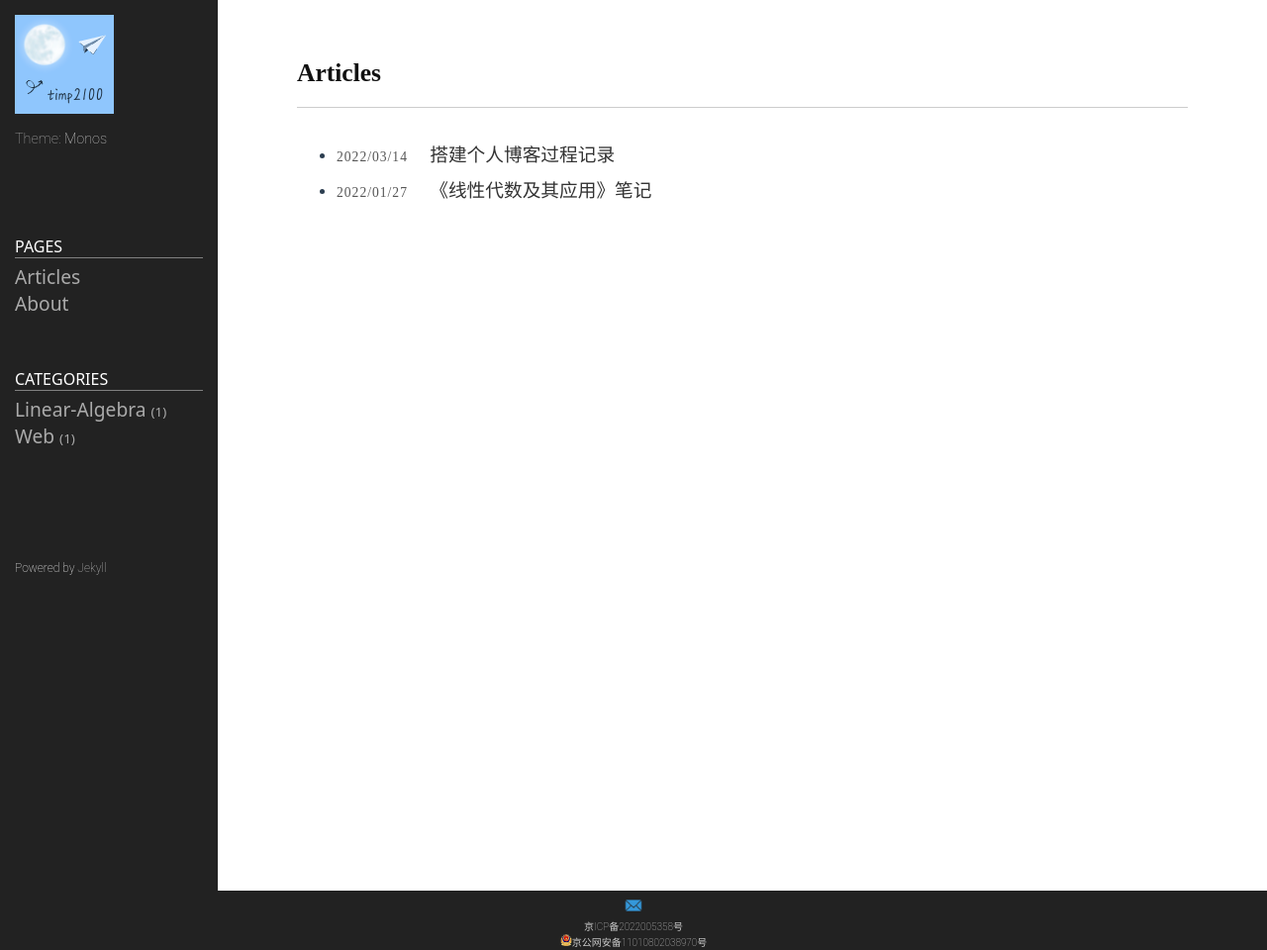
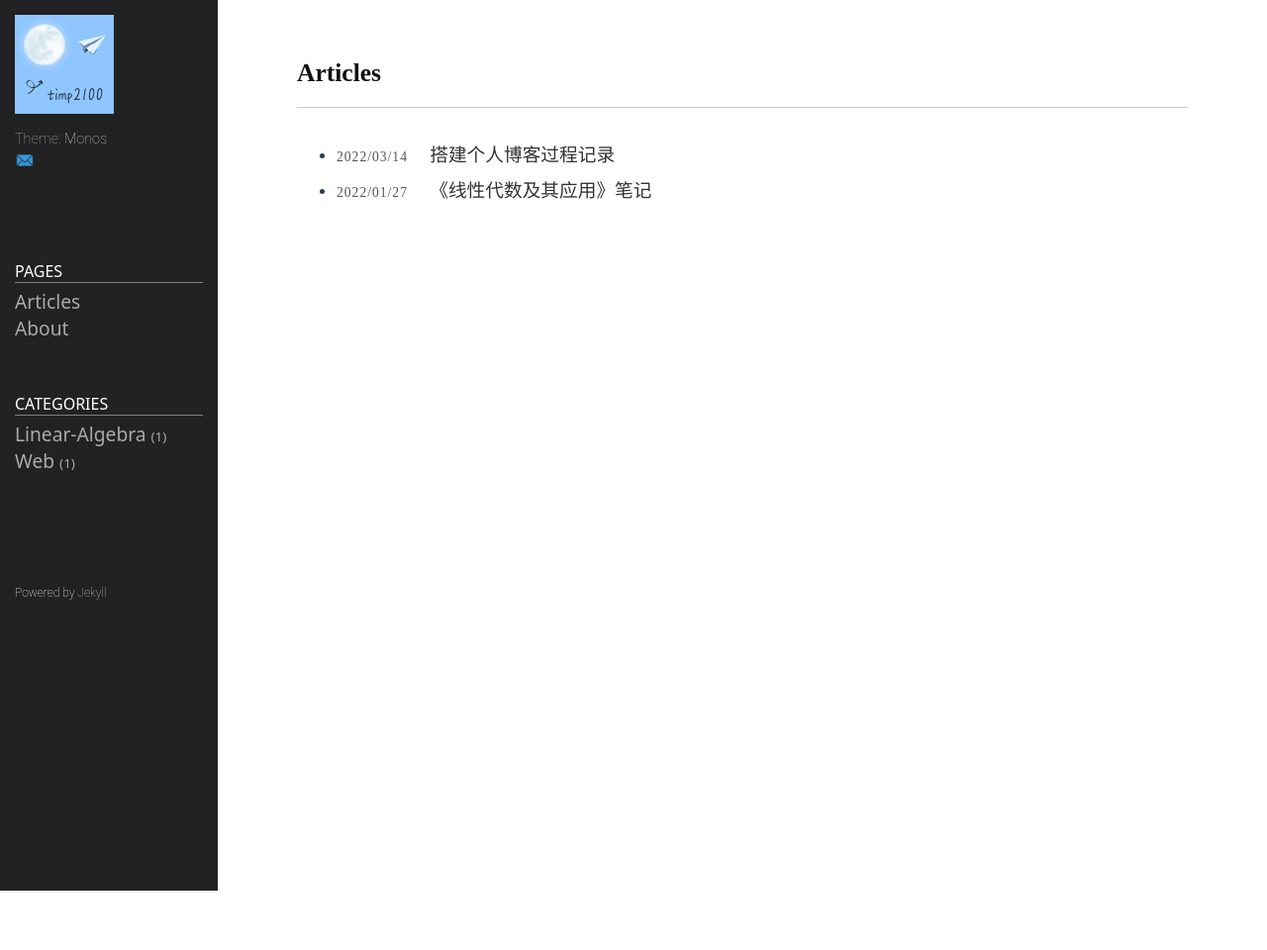
Before and after one commit to timp2100/timp2100.github.io, a Jekyll site: the page built from index.md, in a window 1280 px wide. Shown: the whole page at 99% size. Built offline with Jekyll 4.4.1, drawn with Linux system fonts in a browser that asks for light colours; some web fonts are replaced; comment, search, counter and statistics services are not loaded; after the commit the page ends 900 px from its top, so only the background shows below that.

Commit message:
delete record

```diff
--- a/_includes/default.html
+++ b/_includes/default.html
@@ -15,8 +15,14 @@
         {{ content }}
       </div>
     </div>
+    <script>
+      var _hmt = _hmt || [];
+      (function() {
+        var hm = document.createElement("script");
+        hm.src = "https://hm.baidu.com/hm.js?df356e0fb9552060739b6e2725d806d5";
+        var s = document.getElementsByTagName("script")[0];
+        s.parentNode.insertBefore(hm, s);
+      })();
+    </script>
   </body>
-  <footer>
-	{% include footer.html %}
-  </footer>
 </html>
--- a/_includes/footer.html
+++ /dev/null
@@ -1,22 +0,0 @@
-<div class="site-footer">
-  <div class="site-footer-connect">
-    {%- if site.email -%}
-    <a class="u-email" href="mailto:{{ site.email }}"><img src="https://timp2100.cn/images/mail.png"/></a>
-    {%- endif -%}
-  </div>
-  <div class="site-footer-record-ICP">
-    <a target="_blank" href="http://beian.miit.gov.cn/">京ICP备2022005358号</a>
-  </div>
-  <div class="site-footer-record-PS">
-    <a target="_blank" href="http://www.beian.gov.cn/portal/registerSystemInfo?recordcode=11010802038970"><img src="https://timp2100.cn/images/公安备案图标.png"/>京公网安备11010802038970号</a>
-  </div>
-  <script>
-    var _hmt = _hmt || [];
-    (function() {
-      var hm = document.createElement("script");
-      hm.src = "https://hm.baidu.com/hm.js?df356e0fb9552060739b6e2725d806d5";
-      var s = document.getElementsByTagName("script")[0];
-      s.parentNode.insertBefore(hm, s);
-    })();
-  </script>
-</div>
--- a/_includes/sidebar.html
+++ b/_includes/sidebar.html
@@ -3,6 +3,11 @@
 		<a href="/about/"><img src="https://timp2100.cn/images/logo.png"/></a>
 	</div>
 	<p class="lead">{{ site.description }}</p>
+	<div class="site-connect">
+		{%- if site.email -%}
+		<a class="u-email" href="mailto:{{ site.email }}"><img src="https://timp2100.cn/images/mail.png"/></a>
+		{%- endif -%}
+	</div>
 	{%- if social.github -%}
 		<a rel="me" href="https://github.com/{{ social.github | cgi_escape | escape }}" title="{{ social.github | escape }}">
 			<svg class="svg-icon grey">
--- a/public/css/style.css
+++ b/public/css/style.css
@@ -345,42 +345,11 @@ header.home {
 	}
 }
 
-.site-footer {
-	display: flex;
-	flex-direction: column;
-	flex: 0 0 auto;
-	padding-top: 5px;
-	background-color: #222;
-	color: #fff;
-
-	font-size: 10px;
-	font-weight: lighter;
-	font-family: "Roboto";
-	line-height: 1.5;
-}
-
-.site-footer a {
-	color: #ccc;
-}
-
-.site-footer-connect {
+.site-connect {
 	margin: 0 auto;
 }
 
-.site-footer-record-ICP {
-	margin: 0 auto;
-}
-
-.site-footer-record-PS {
-	margin: 0 auto;
-}
-
-.site-footer-connect img {
+.site-connect img {
 	width: 20px;
 	height: 20px;
 }
-
-.site-footer-record-PS img {
-	width: 12px;
-	height: 12px;
-}
```
Lines whose indentation alone changed are shown as unchanged.
